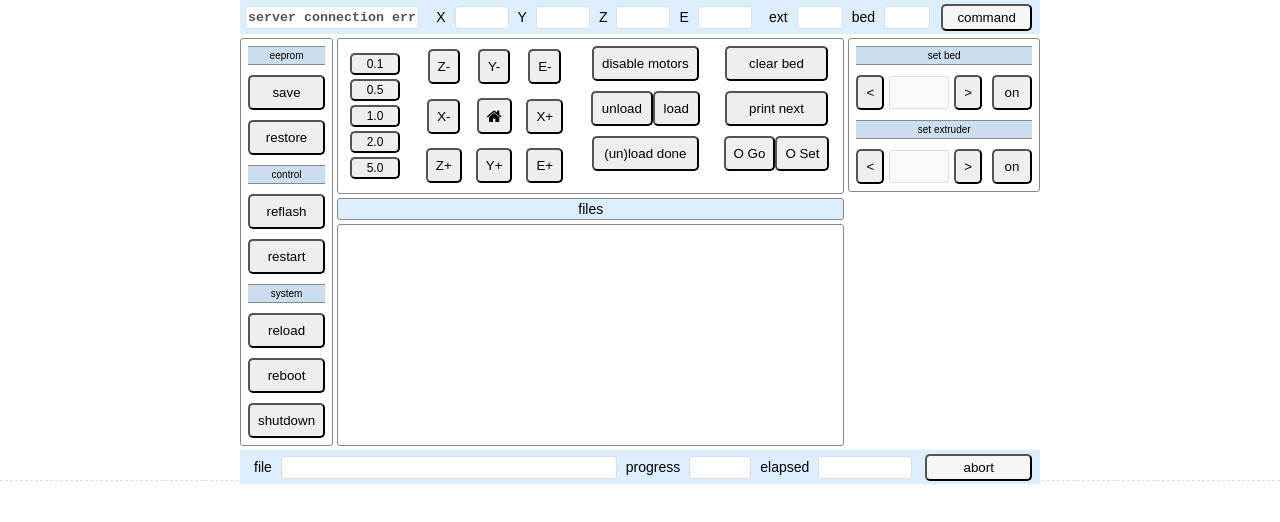
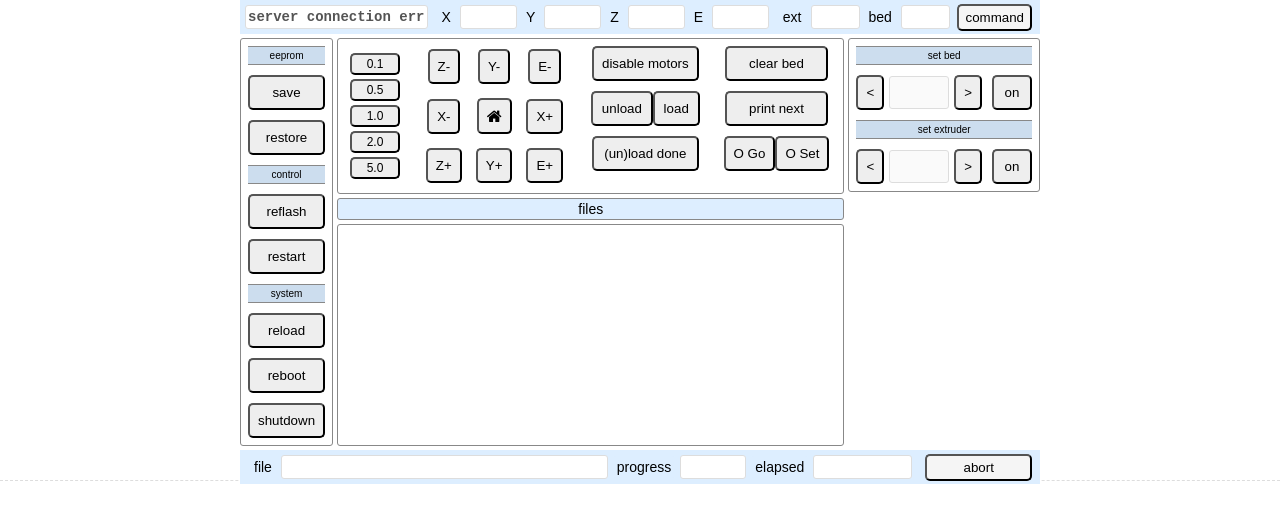
Before and after one commit to GridSpace/grid-host, a website: page web/marlin/index.html in a window 1280 px wide. Drawn offline with nearby package versions, Linux system fonts and the light colour scheme.

Commit message:
more ui tweaks

```diff
--- a/web/marlin/index.css
+++ b/web/marlin/index.css
@@ -56,6 +56,9 @@ input {
 }
 .align_center {
     align-items: center;
+}
+.text-center {
+    text-align: center;
 }
 .no-lm {
     margin-left: 0 !important;
@@ -132,12 +135,8 @@ input {
     text-align: center;
 }
 
-#header {
-    width: 790px;
-    margin: 0 0 2px 0;
-    padding: 1px 5px 1px 5px;
-    background-color: #def;
-    font-size: 14px;
+#header input {
+    text-align: center;
 }
 #header input, #footer input {
     background-color: white;
@@ -146,6 +145,7 @@ input {
     border: 1px solid #ddd;
     border-radius: 3px;
     font-weight: bold;
+    font-size: 14px;
 }
 #header button, #footer button, #sender button {
     background-color: #f5f5f5;
@@ -167,6 +167,12 @@ input {
 }
 #t2 {
     display: none;
+}
+#header {
+    width: 790px;
+    margin: 0 0 2px 0;
+    padding: 1px 5px 1px 5px;
+    background-color: #def;
 }
 #footer {
     width: 790px;
@@ -246,9 +252,6 @@ input {
 #bed_toggle, #nozzle_toggle {
     width: 3em;
 }
-#state {
-    text-align: center;
-}
 #log {
     font-family: monospace;
     overflow-y: auto;
--- a/web/marlin/index.html
+++ b/web/marlin/index.html
@@ -163,9 +163,9 @@
             <label>file</label>
             <input id="filename" disabled="true" class="grow"></input>
             <label>progress</label>
-            <input id="progress" disabled="true" size="6"></input>
+            <input id="progress" disabled="true" size="6" class="text-center"></input>
             <label>elapsed</label>
-            <input id="elapsed" disabled="true" size="10"></input>
+            <input id="elapsed" disabled="true" size="10" class="text-center"></input>
             <span class="ten"></span>
             <button id="abort" onclick="abort()">abort</button>
         </div>
```
